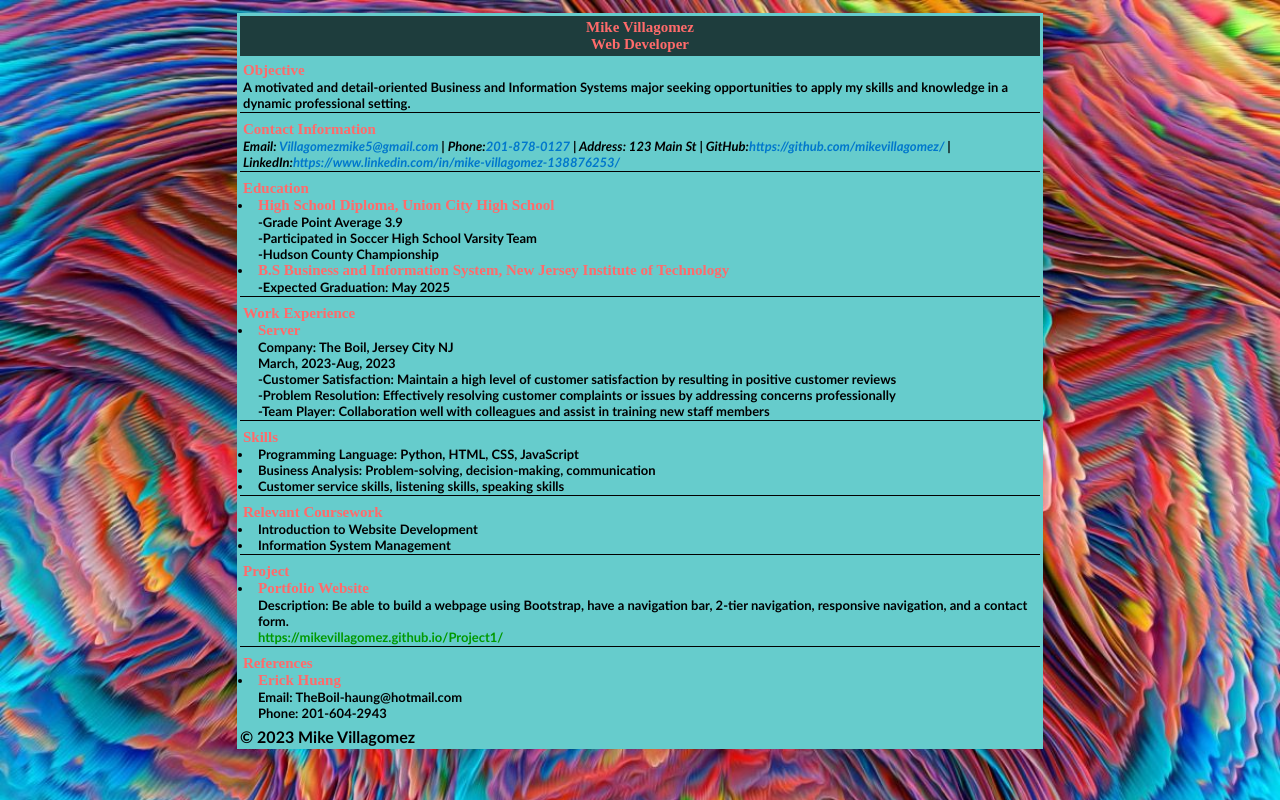
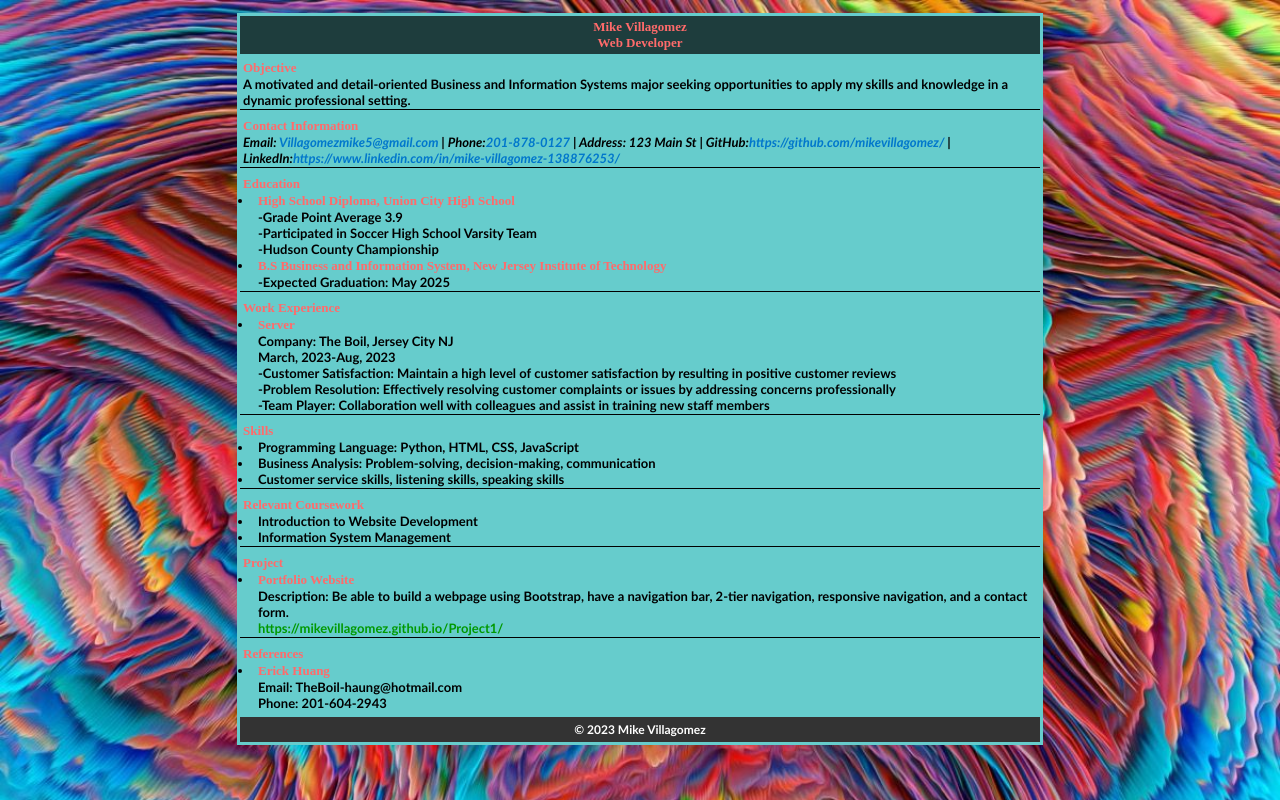
Before and after one commit to MikeVillagomez/IS2183, a plain HTML site: page index.html in a window 1280 px wide. Drawn offline with Linux system fonts and the light colour scheme; a web font is replaced by a local one.

Commit message:
Update styles.css

```diff
--- a/styles.css
+++ b/styles.css
@@ -54,7 +54,7 @@ section {
 h1, h2, h3 {
     font-family: 'Playfair Display', serif;
     color: #FF6B6B;
-    font-size: 15px;
+    font-size: 13px;
 }
 
 /* Style links */
@@ -101,7 +101,7 @@ address {
 #objective h2 {
     font-family: 'Playfair Display', serif;
     color: #FF6B6B;
-    font-size: 15px;
+    font-size: 13px;
 }
 
 #objective p {
@@ -116,3 +116,13 @@ section:not(:last-of-type) {
     padding-bottom: 1px; /* Adjust the spacing between sections */
     margin-bottom: 5px; /* Adjust the spacing between sections */
 }
+
+footer {
+    text-align: center;
+    padding: 5px;
+    background-color: #333;
+    color: #fff;
+    font-size: 12px;
+    position: relative;
+    z-index: 2;
+}
```
